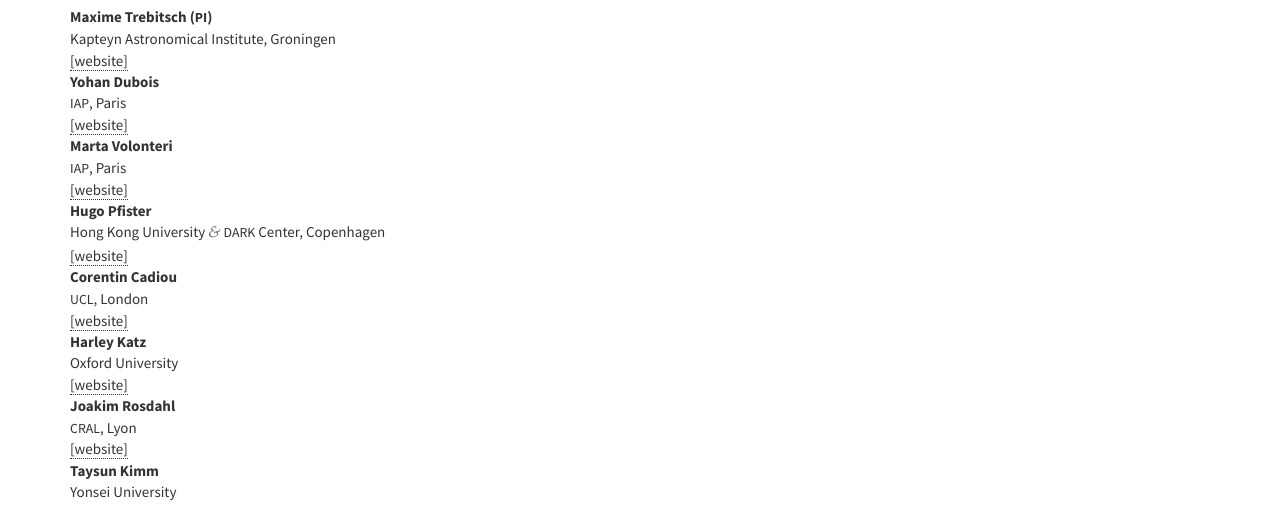
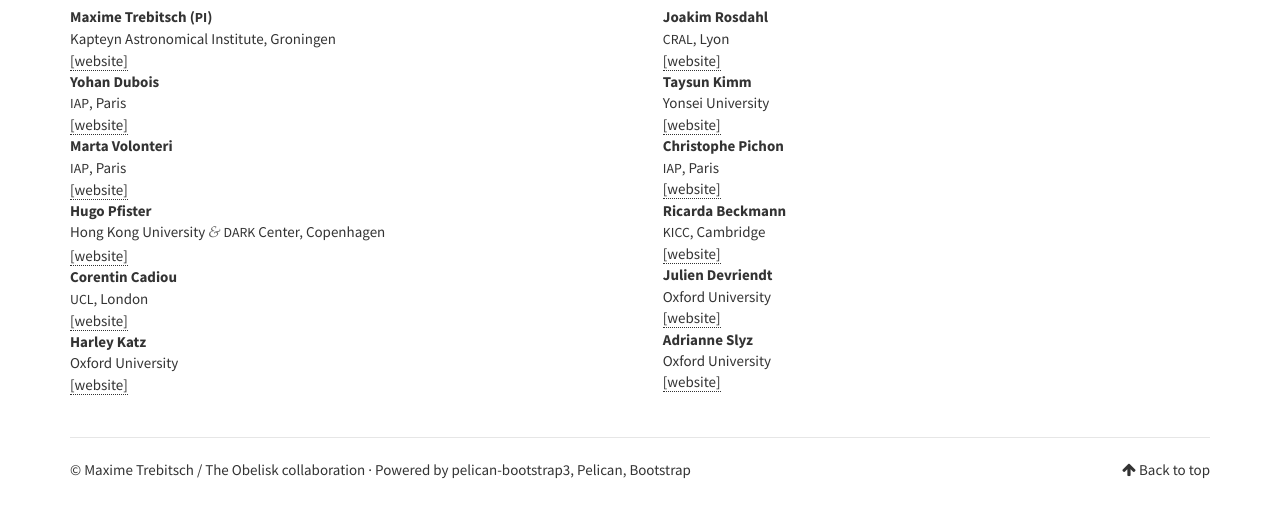
Before and after one commit to obelisk-simulation/obelisk-simulation.github.io, a plain HTML site: page people.html in a window 1280 px wide. Shown: the part 426-933 px from the top of the page. Drawn offline with Linux system fonts and the light colour scheme.

Commit message:
Updating Pelican site

```diff
--- a/people.html
+++ b/people.html
@@ -93,7 +93,9 @@
         <div class="entry-content">
 
 
-            <dl>
+            <div class="columns" style="display: flex;">
+<div class="column" data-latex="{0.48\textwidth}" style="width:48%;">
+<dl>
 <dt>Maxime Trebitsch (<span class="caps">PI</span>)</dt>
 <dd>Kapteyn Astronomical Institute,&nbsp;Groningen
 </dd>
@@ -124,6 +126,11 @@
 </dd>
 <dd><a href="https://www.physics.ox.ac.uk/our-people/katz">[website]</a>
 </dd>
+</dl>
+</div><div class="column" data-latex="{0.04\textwidth}" style="width:4%;">
+
+</div><div class="column" data-latex="{0.48\textwidth}" style="width:48%;">
+<dl>
 <dt>Joakim&nbsp;Rosdahl</dt>
 <dd><span class="caps">CRAL</span>,&nbsp;Lyon
 </dd>
@@ -155,6 +162,8 @@
 <dd><a href="https://www.physics.ox.ac.uk/our-people/slyz">[website]</a>
 </dd>
 </dl>
+</div>
+</div>
 
         </div>
     </section>
```
